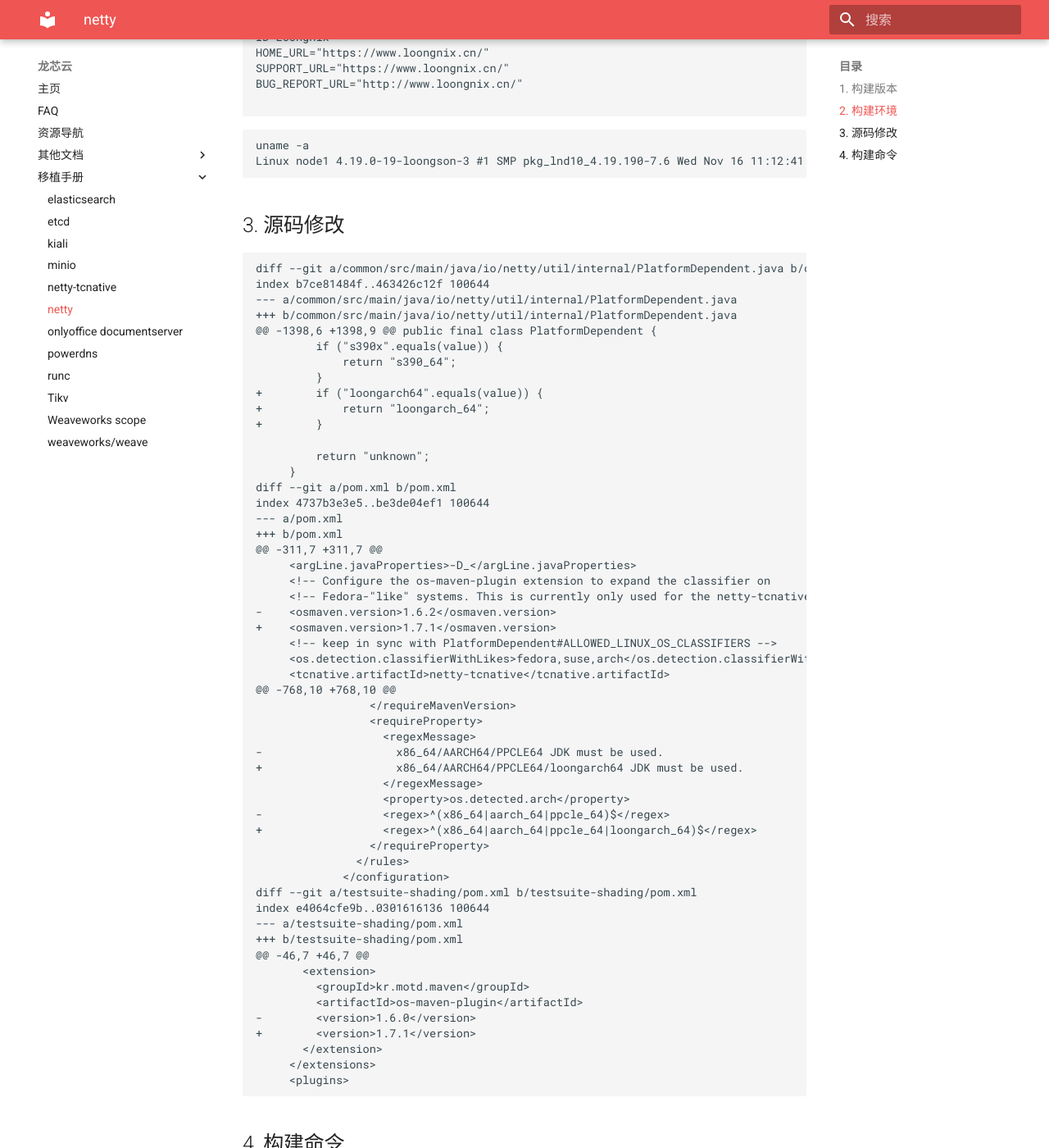
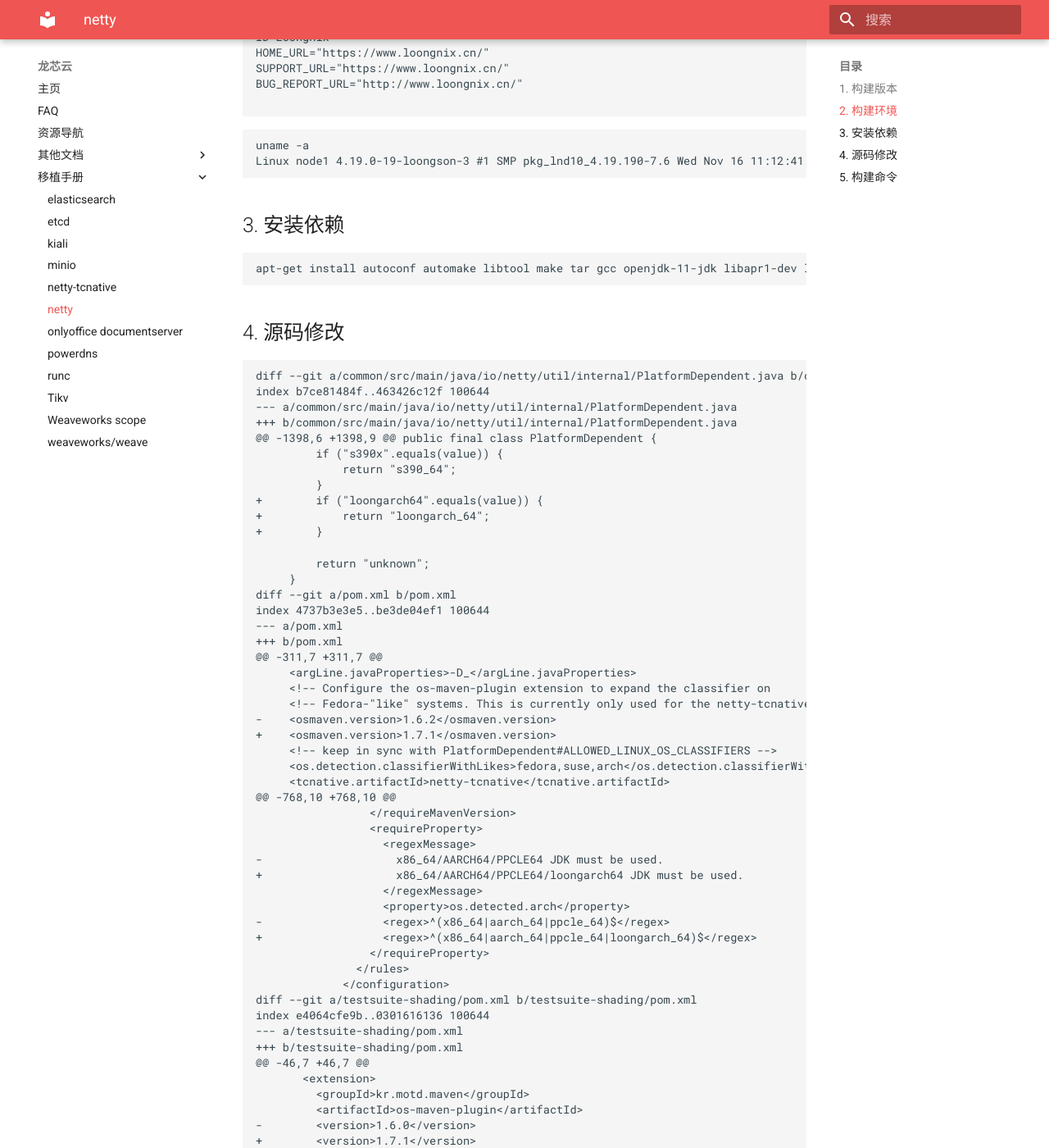
Before and after one commit to Loongson-Cloud-Community/Loongson-Cloud-Community, an MkDocs documentation site: the page built from docs/移植手册/netty.md, in a window 1280 px wide and 1400 px high, scrolled down 516 px. Shown: the whole window at 82% size. Built offline with MkDocs 1.6.1 and Material for MkDocs 9.7.7, drawn with Linux system fonts in a browser that asks for light colours.

Commit message:
Update netty.md

````diff
--- a/docs/移植手册/netty.md
+++ b/docs/移植手册/netty.md
@@ -26,7 +26,12 @@
 Linux node1 4.19.0-19-loongson-3 #1 SMP pkg_lnd10_4.19.190-7.6 Wed Nov 16 11:12:41 UTC 2022 loongarch64 loongarch64 loongarch64 GNU/Linux
 ```
 
-## 3. 源码修改
+## 3. 安装依赖
+```
+apt-get install autoconf automake libtool make tar gcc openjdk-11-jdk libapr1-dev libssl-dev cmake ninja-build libunwind-dev golang-1.19-go
+```
+
+## 4. 源码修改
 ```
 diff --git a/common/src/main/java/io/netty/util/internal/PlatformDependent.java b/common/src/main/java/io/netty/util/internal/PlatformDependent.java
 index b7ce81484f..463426c12f 100644
@@ -83,7 +88,7 @@
      <plugins>
 ```
 
-## 4. 构建命令
+## 5. 构建命令
 ```
 ./mvnw  install -DskipTests
 ```
````
